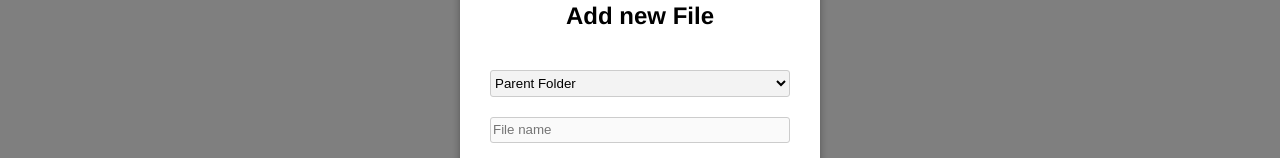
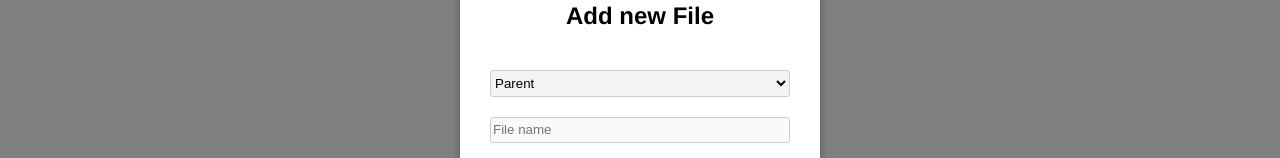
Before and after one commit to RomainCtl/wiki, a Vue app: page /#/views/AngularJS in a window 1280 px wide. Both pictures are taken after a click on the button 900 px from the left and 25 px from the top of the page. Shown: the part 295-453 px from the top of the page. Built offline with nearby package versions, Linux system fonts and the light colour scheme.

Commit message:
[AddFileModal] update Parent Folder to Parent

```diff
--- a/src/components/AddFileModal.vue
+++ b/src/components/AddFileModal.vue
@@ -12,7 +12,7 @@
                     <div v-if="!loader" class="modal-body">
                         <slot name="body">
                             <select v-model="input_value.parent">
-                                <option disabled>Parent Folder</option>
+                                <option disabled>Parent</option>
                                 <option name=".">.</option>
                             </select>
                             <input v-model="input_value.file" name="filename" placeholder="File name" type="text">
@@ -47,12 +47,12 @@ export default {
     data() {
         return {
             default_value: {
-                parent: 'Parent Folder',
+                parent: 'Parent',
                 file: '',
                 open: true
             },
             value: {
-                parent: ['Parent Folder', '.']
+                parent: ['Parent', '.']
             },
             input_value: {
                 parent: '',
@@ -66,18 +66,13 @@ export default {
     created: function(){
         this.service_addfile = new ServiceAddFile();
 
-        this.input_value.type = this.default_value.type;
-        this.input_value.parent = this.default_value.parent;
-        this.input_value.file = this.default_value.file;
-        this.input_value.folder = this.default_value.folder;
-        this.input_value.open = this.default_value.open;
+        this.input_value = this.default_value;
     },
     methods: {
         submit: function(e){
             // check
             if (this.input_value.parent == this.default_value.parent || this.input_value.file == this.default_value.file) return this.error = "Error : Fields can't be empty !";
             this.error = '';
-            // axios
             this.loader = true
             this.service_addfile.post_file(this.input_value.parent, this.input_value.file)
             .then( response => {
@@ -87,7 +82,6 @@ export default {
             .catch( err => {
                 console.log(err);
                 this.error = "Error " + err.response.status + " : " + err.response.statusText;
-                // Display error message
             });
         }
     }
```
